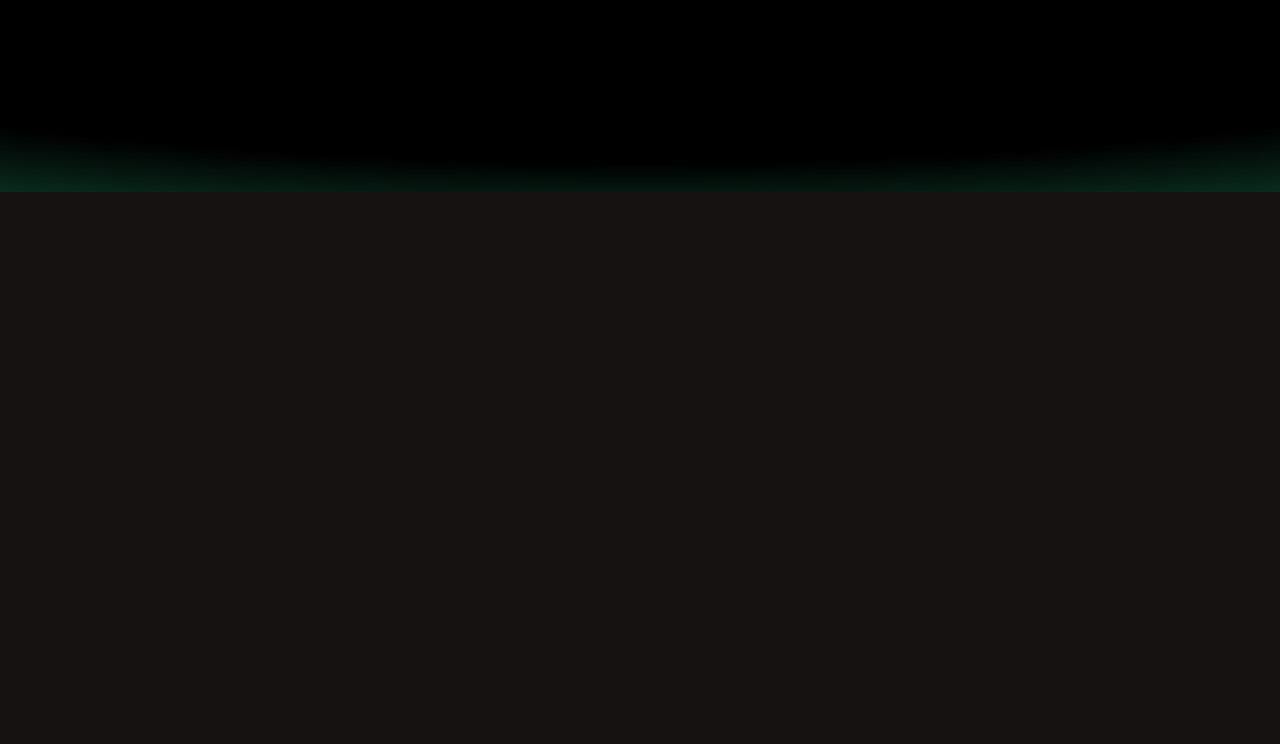
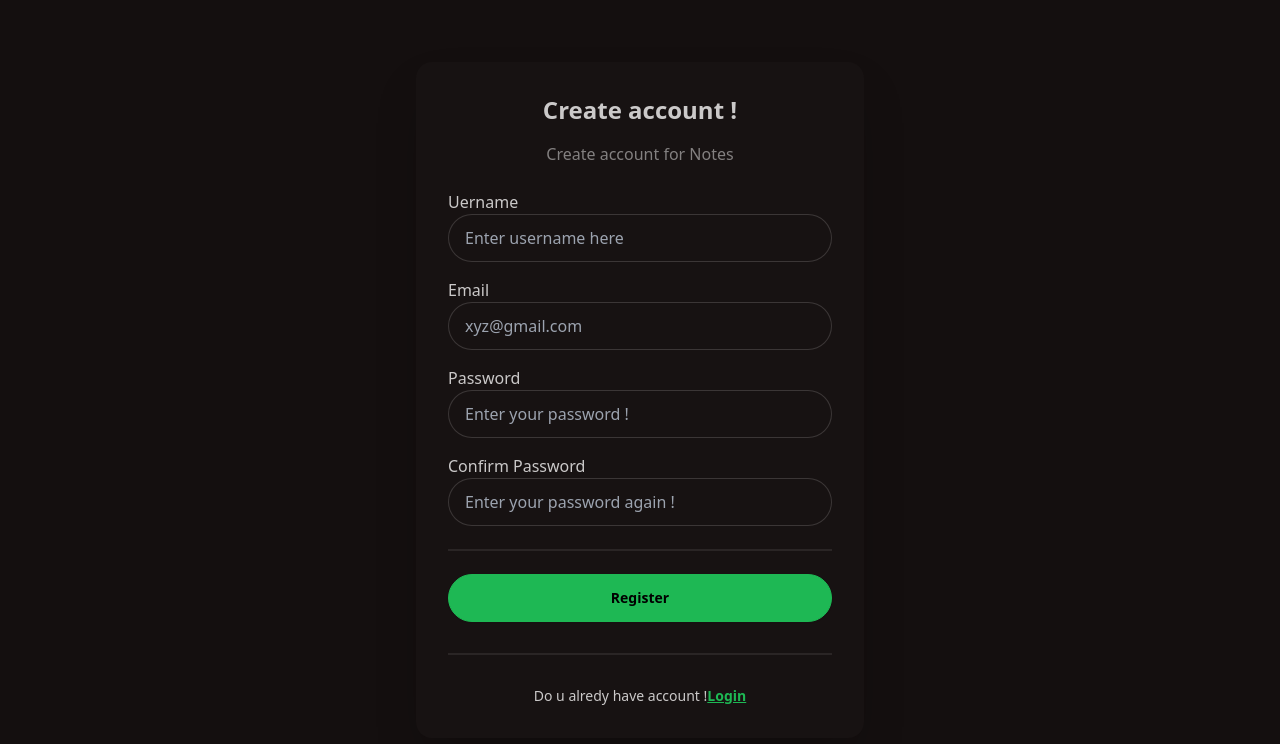
Before and after one commit to prawin-kadam/MERN-TEST-Project, a React app in the folder frontend/: page /register in a window 1280 px wide. Before the commit this address had no page. Shown: the top 744 px of the page. Built offline with nearby package versions, Linux system fonts and the light colour scheme; the HTML template or start-up script is replaced by a standard one.

Commit message:
registerpage added

```diff
--- a/frontend/src/App.jsx
+++ b/frontend/src/App.jsx
@@ -4,6 +4,7 @@ import CreatePage from './pages/CreatePage'
 import NoteDetailPage from './pages/NoteDetailPage'
 import LoginPage from './auth/pages/LoginPage'
 import toast from 'react-hot-toast'
+import RegisterPage from './auth/pages/RegisterPage'
 
 const App = () => {
   return (
@@ -12,6 +13,7 @@ const App = () => {
       <Routes>
         {/* authentication */}
         <Route path="/" element={<LoginPage/>} />
+        <Route path="/register" element={<RegisterPage/>} />
 
         <Route path="/notes" element={<HomePage/>} />
         <Route path="/create" element={<CreatePage/>} />
--- a/frontend/src/auth/pages/LoginPage.jsx
+++ b/frontend/src/auth/pages/LoginPage.jsx
@@ -110,7 +110,7 @@ const LoginPage = () => {
                 <div className="divider"></div>
                 <p className="text-center text-sm">
                     Don't have account?{" "}
-                    <Link to={"/"} className="link link-primary font font-semibold">Create account</Link>
+                    <Link to={"/register"} className="link link-primary font font-semibold">Create account</Link>
                 </p>
             </div>
 
--- /dev/null
+++ b/frontend/src/auth/pages/RegisterPage.jsx
@@ -0,0 +1,143 @@
+
+import { useState } from "react";
+import {Link,useNavigate} from "react-router-dom";
+import api from "../../lib/axios.js";
+import toast from "react-hot-toast";
+
+
+
+const RegisterPage = () => {
+
+    const [loading ,setLoading]  =useState(false);
+    const [formdata,setFormData] = useState({
+        username : "",
+        email:"",
+        password:"",
+        c_password:""
+    });
+     const navigate = useNavigate();
+
+    const handleChange = (e)=>{
+
+        setFormData({
+            ...formdata,[e.target.name]:e.target.value
+        });
+    }
+
+    const handleRegister = async (e)=>{
+        e.preventDefault();
+        try {
+            const res = await api.post("auth/register",formdata);
+            toast.success("register is successfull");
+            navigate("/");
+        } catch (error) {
+            toast.error("internal server");
+        }finally{
+           setLoading(true);
+        }
+
+    }
+  return (
+    <div className="min-h-screen bg-base-200  flex items-center justify-center px-4">
+        <div className="card w-full max-w-md shadow-2xl bg-base-100">
+            <div className="card-body">
+              <div className="text-center mb-4">
+                    <h1 className="text-2xl font-bold">
+                      Create account !
+                    </h1>
+                    <p className="text-base-content/60 mt-4">
+                          Create account for Notes
+                    </p>
+                </div>
+                <form
+                    onSubmit={handleRegister}
+                    className="space-y-4"
+                >
+                    <fieldset className="fieldset">
+                        <label className="fieldset-label">
+                            Uername
+                        </label>
+                        <input
+                        type="text"
+                        name="username"
+                        value={formdata.username}
+                        onChange={handleChange}
+                        placeholder="Enter username here "
+                        className="input input-bordered w-full"
+                        autoComplete="current username"
+                        />
+                    </fieldset>
+                    <fieldset className="fieldset">
+                        <label className="fieldset-label">
+                            Email
+                        </label>
+                        <input
+                        type="email"
+                        name="email"
+                        value={formdata.email}
+                        onChange={handleChange}
+                        placeholder="xyz@gmail.com"
+                        className="input input-bordered w-full"
+                        autoComplete="email"
+                        />
+
+
+
+                    </fieldset>
+                    <fieldset className="fieldset">
+                         <label className="fieldset-label">
+                            Password
+                        </label>
+                        <input
+                        type="password"
+                        name="password"
+                        value={formdata.password}
+                        onChange={handleChange}
+                        placeholder="Enter your password !"
+                        className="input input-bordered w-full"
+                        autoComplete="current-password"
+                        />
+
+                    </fieldset>
+                    <fieldset className="fieldset">
+                         <label className="fieldset-label">
+                           Confirm Password
+                        </label>
+                        <input
+                        type="password"
+                        name="c_password"
+                        value={formdata.c_password}
+                        onChange={handleChange}
+                        placeholder="Enter your password again !"
+                        className="input input-bordered w-full"
+
+                        />
+
+                    </fieldset>
+                    {/* divider */}
+                    <div className="divider"></div>
+                    <button type="submit" className="btn btn-primary w-full mt-4">
+                        {loading ?
+                        (
+                            <span className="loading loading-spinner loading-sm">Registering in ...</span>
+                        )
+                        :(
+                             "Register"
+                        )
+                        }
+                    </button>
+
+                </form>
+                <div className="divider"></div>
+                <p className="text-center text-sm">
+                    Do u alredy have account !{""}
+                     <Link to={"/"} className="link link-primary font font-semibold">Login</Link>
+                </p>
+
+            </div>
+        </div>
+    </div>
+  )
+}
+
+export default RegisterPage
```
